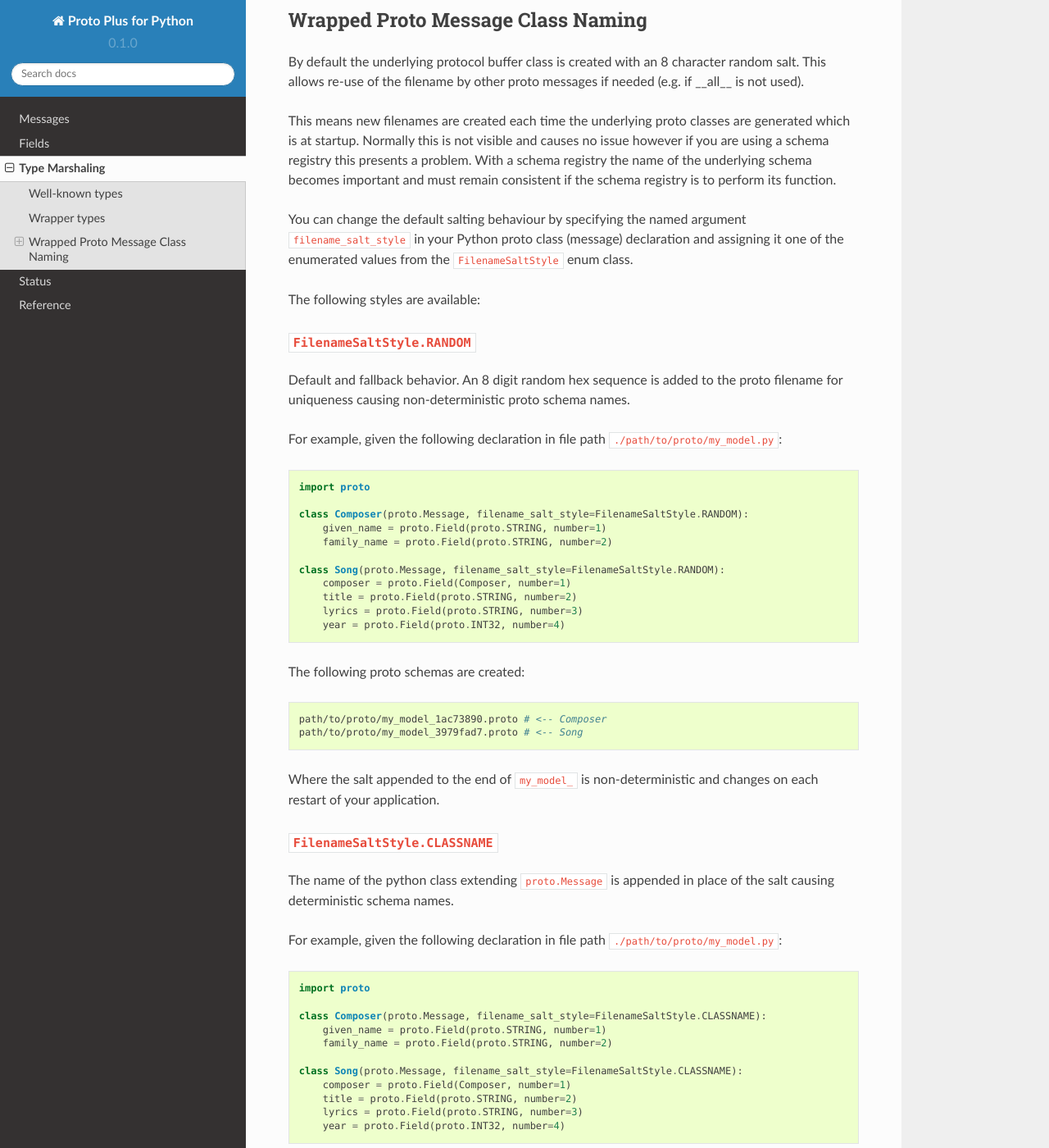
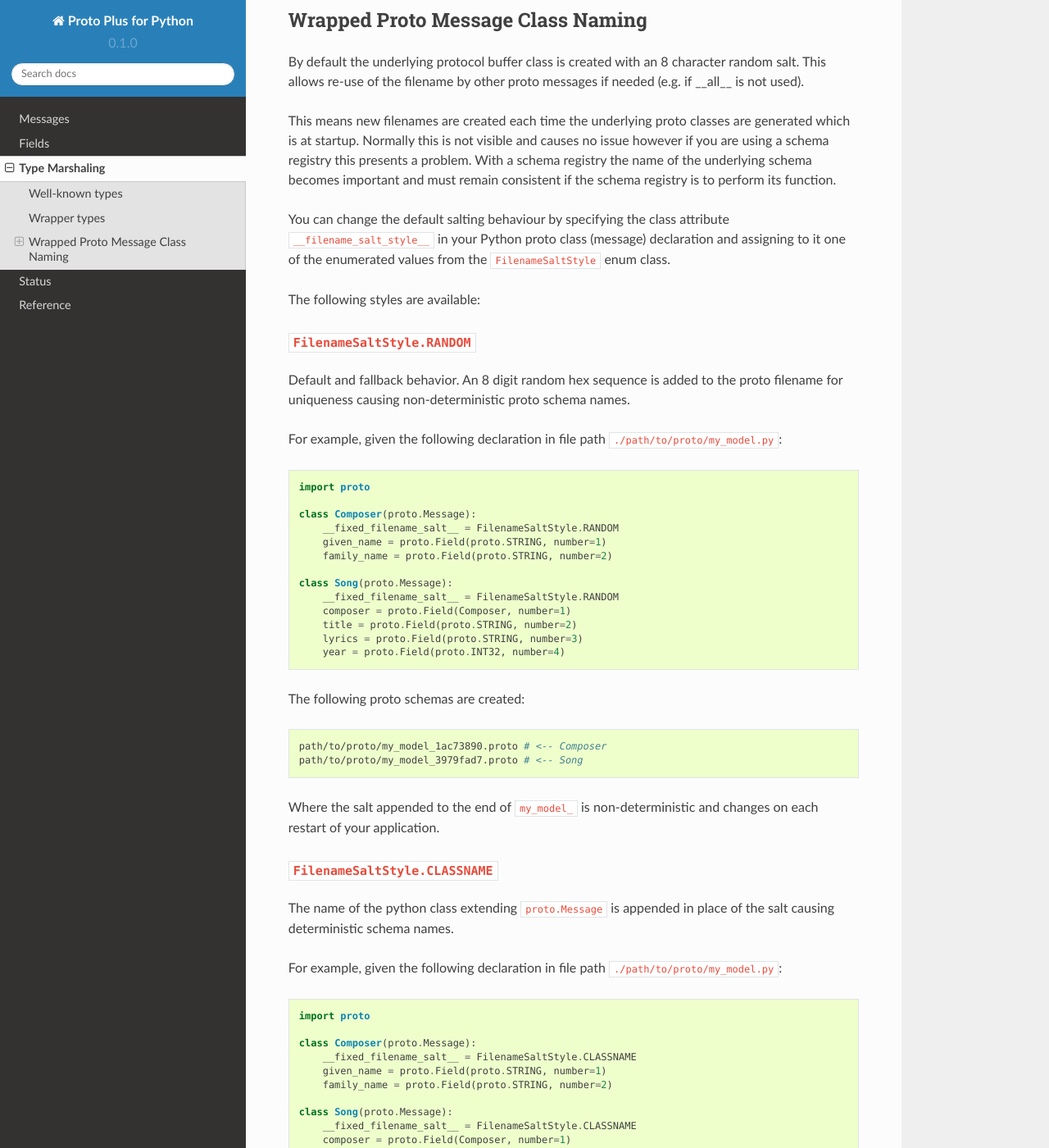
Before and after one commit to googleapis/proto-plus-python, a Sphinx documentation site: the page built from docs/marshal.rst, in a window 1280 px wide and 1400 px high, scrolled down 1361 px. Shown: the whole window at 82% size. Built offline with Sphinx 7.4.7 and the Read the Docs theme 2.0.0, drawn with Linux system fonts in a browser that asks for light colours.

Commit message:
updated documentation to account for the refactor to support python 3.5+

```diff
--- a/docs/marshal.rst
+++ b/docs/marshal.rst
@@ -69,9 +69,9 @@ using a schema registry this presents a problem. With a schema registry the name
 underlying schema becomes important and must remain consistent if the schema registry is
 to perform its function.
 
-You can change the default salting behaviour by specifying the named argument
-``filename_salt_style`` in your Python proto class (message) declaration and assigning it
-one of the enumerated values from the ``FilenameSaltStyle`` enum class.
+You can change the default salting behaviour by specifying the class attribute
+``__filename_salt_style__`` in your Python proto class (message) declaration and assigning to
+it one of the enumerated values from the ``FilenameSaltStyle`` enum class.
 
 The following styles are available:
 
@@ -87,11 +87,13 @@ For example, given the following declaration in file path ``./path/to/proto/my_m
 
     import proto
 
-    class Composer(proto.Message, filename_salt_style=FilenameSaltStyle.RANDOM):
+    class Composer(proto.Message):
+        __fixed_filename_salt__ = FilenameSaltStyle.RANDOM
         given_name = proto.Field(proto.STRING, number=1)
         family_name = proto.Field(proto.STRING, number=2)
 
-    class Song(proto.Message, filename_salt_style=FilenameSaltStyle.RANDOM):
+    class Song(proto.Message):
+        __fixed_filename_salt__ = FilenameSaltStyle.RANDOM
         composer = proto.Field(Composer, number=1)
         title = proto.Field(proto.STRING, number=2)
         lyrics = proto.Field(proto.STRING, number=3)
@@ -119,11 +121,13 @@ For example, given the following declaration in file path ``./path/to/proto/my_m
 
     import proto
 
-    class Composer(proto.Message, filename_salt_style=FilenameSaltStyle.CLASSNAME):
+    class Composer(proto.Message):
+        __fixed_filename_salt__ = FilenameSaltStyle.CLASSNAME
         given_name = proto.Field(proto.STRING, number=1)
         family_name = proto.Field(proto.STRING, number=2)
 
-    class Song(proto.Message, filename_salt_style=FilenameSaltStyle.CLASSNAME):
+    class Song(proto.Message):
+        __fixed_filename_salt__ = FilenameSaltStyle.CLASSNAME
         composer = proto.Field(Composer, number=1)
         title = proto.Field(proto.STRING, number=2)
         lyrics = proto.Field(proto.STRING, number=3)
```
